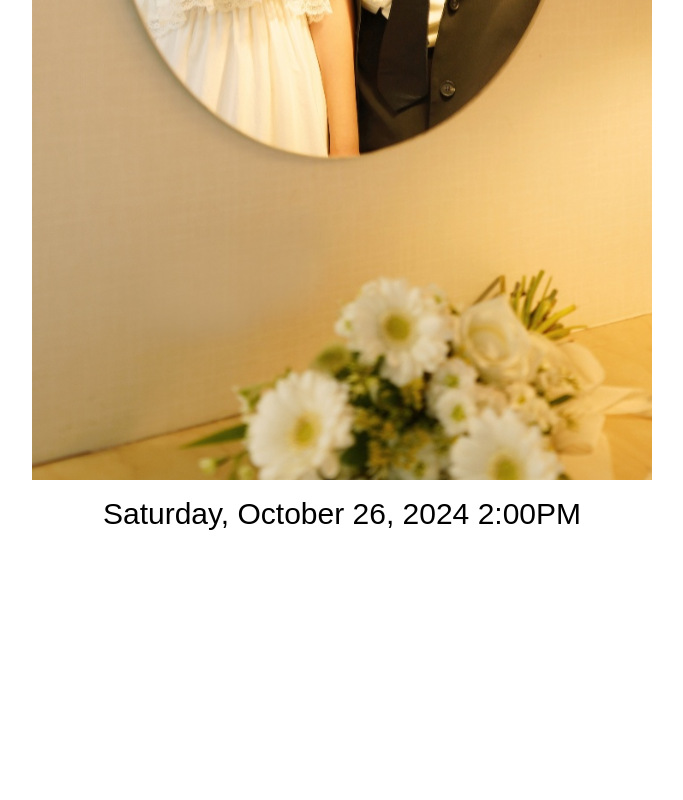
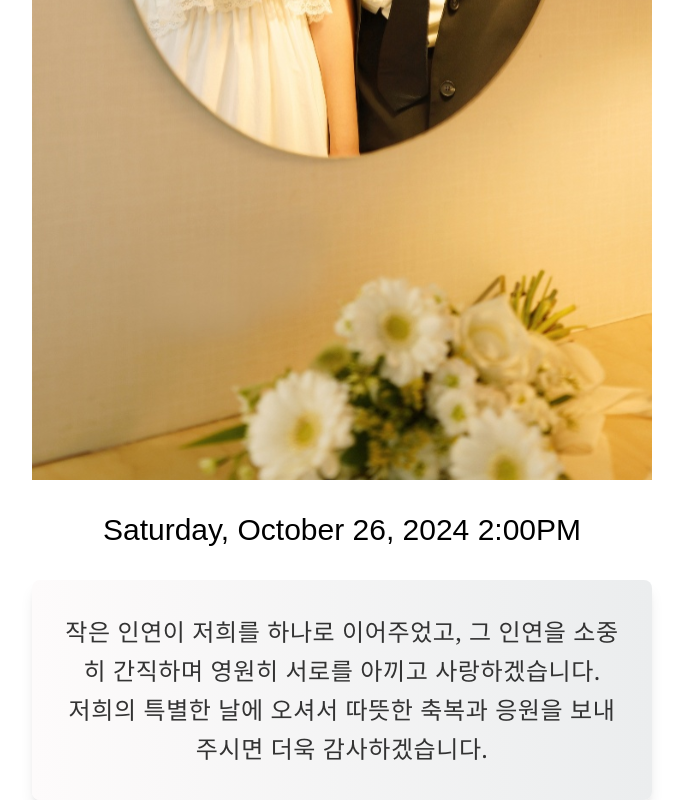
Before and after one commit to munyeol-Yoon/baebsae, a React (Vite) app: page / in a window 1280 px wide. Shown: the part 785-1585 px from the top of the page, without its empty margins (298-981 px from the left). Before the commit the page ends 1333 px from the top, so only its background shows below. Built offline with nearby package versions, Linux system fonts and the light colour scheme.

Commit message:
add: 인사말 섹션 추가

```diff
--- a/src/components/Banner.tsx
+++ b/src/components/Banner.tsx
@@ -17,7 +17,7 @@ function Banner() {
           D-33
         </span>
       </div>
-      <h1 className="text-sm sm:text-xl md:text-3xl lg:text-3xl xl:text-3xl m-4">
+      <h1 className="text-sm sm:text-xl md:text-3xl lg:text-3xl xl:text-3xl m-8">
         Saturday, October 26, 2024 2:00PM
       </h1>
     </>
--- /dev/null
+++ b/src/components/Greeting.tsx
@@ -0,0 +1,14 @@
+function Greeting() {
+  return (
+    <section className="relative p-8 bg-gradient-to-r from-[#fdfbfb] to-[#ebedee] shadow-lg rounded-lg max-w-2xl mx-auto">
+      <p className="text-center text-[1.125rem] sm:text-[1.25rem] md:text-[1.375rem] lg:text-[1.5rem] font-light leading-relaxed text-[#333] font-serif tracking-wide">
+        작은 인연이 저희를 하나로 이어주었고, 그 인연을 소중히 간직하며 영원히
+        서로를 아끼고 사랑하겠습니다. <br />
+        저희의 특별한 날에 오셔서 따뜻한 축복과 응원을 보내주시면 더욱
+        감사하겠습니다.
+      </p>
+    </section>
+  );
+}
+
+export default Greeting;
--- a/src/components/Main.tsx
+++ b/src/components/Main.tsx
@@ -1,10 +1,12 @@
 import Banner from "./Banner";
+import Greeting from "./Greeting";
 
 function Main() {
   return (
     <>
       <main className="flex justify-start items-center flex-col h-full w-full max-w-[620px] mx-auto text-lg leading-6 box-border font-custom">
         <Banner />
+        <Greeting />
       </main>
     </>
   );
```
